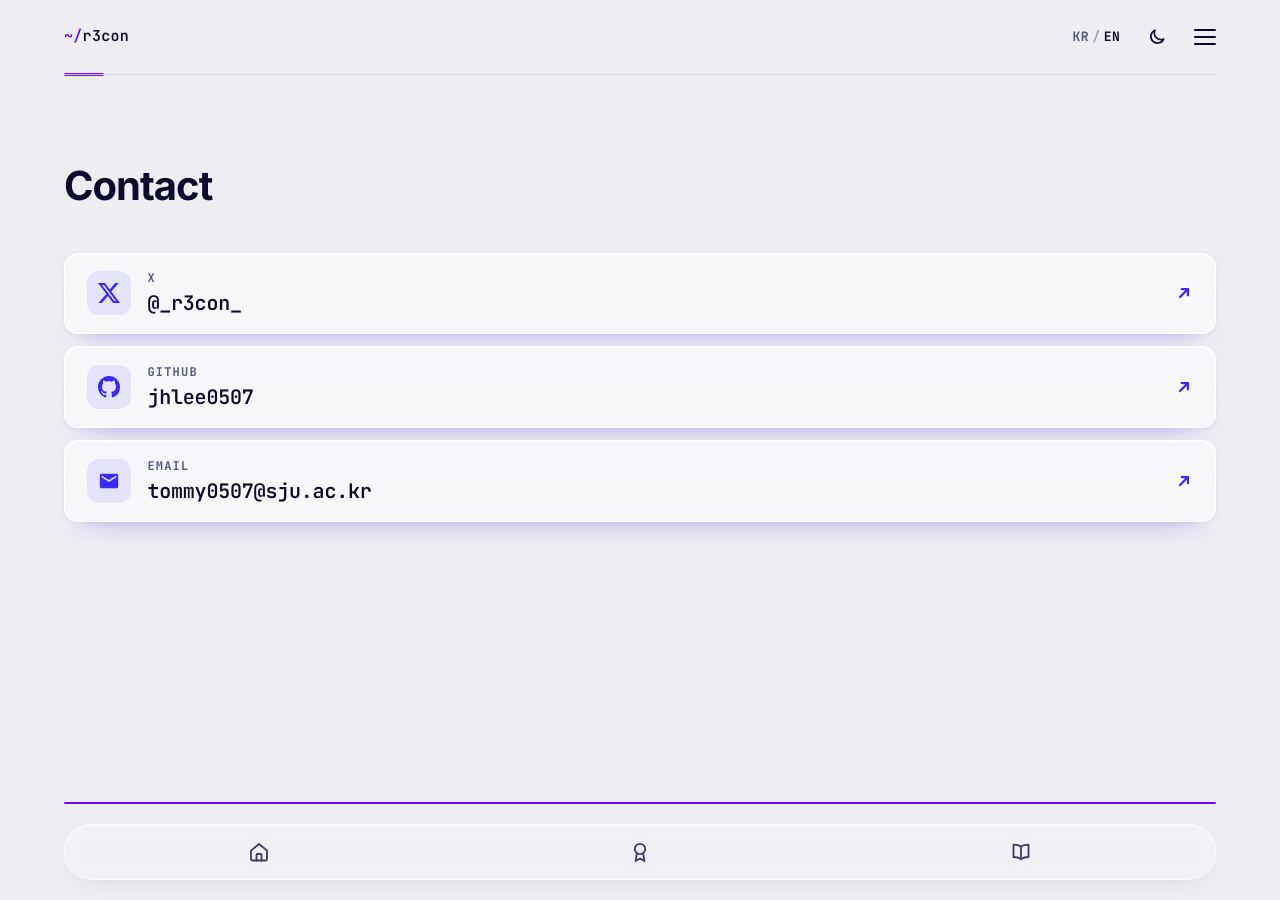
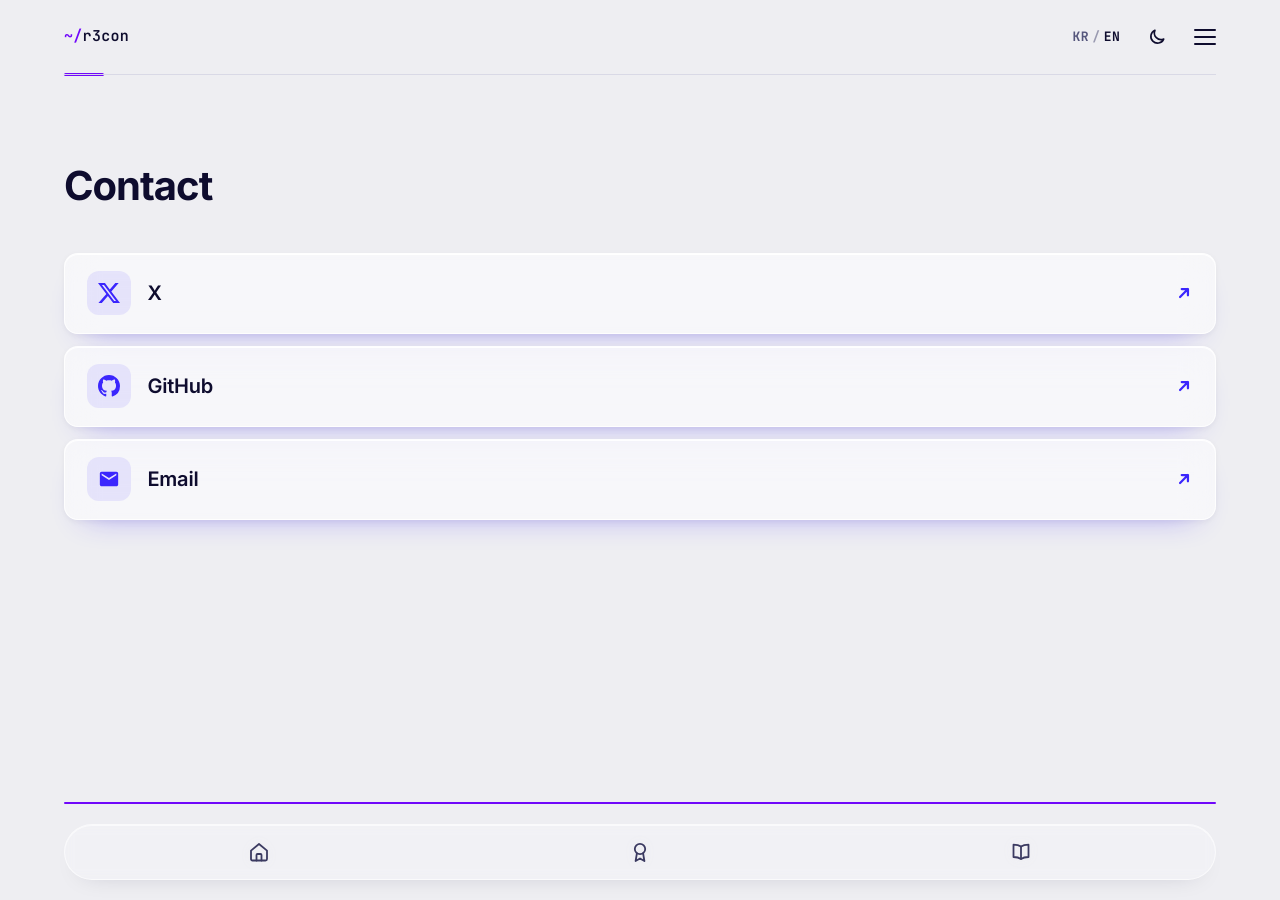
Before and after one commit to jhlee0507/jhlee0507.github.io, a Jekyll site: the page built from contact/index.html, in a window 1280 px wide. Built offline with Jekyll 4.4.1, drawn with Linux system fonts in a browser that asks for light colours.

Commit message:
Show only the logo and name on each Contact card

```diff
--- a/_config.yml
+++ b/_config.yml
@@ -16,17 +16,15 @@ intro_ko:
 description: >-
   r3con is a vulnerability researcher and Sejong University undergraduate working on Windows kernel drivers.
   WhiteHat School 4th cohort.
-# The Contact page: one card per entry. `icon` is x or github; `handle` is what the card shows for it.
-# The email is written under `text` with no `url`: its card shows the address and opens a new message.
+# The Contact page: one card per entry, showing its logo and its `name`. `icon` is x or github.
+# The email is written under `text` with no `url`: its card opens a new message to that address.
 # `name_ko` is the name of the card in Korean (left out, the English name is shown in both languages).
 contact:
   - name: X
     url: https://x.com/_r3con_
-    handle: "@_r3con_"
     icon: x
   - name: GitHub
     url: https://github.com/jhlee0507
-    handle: jhlee0507
     icon: github
   - name: Email
     name_ko: 이메일
--- a/assets/css/site.css
+++ b/assets/css/site.css
@@ -299,16 +299,13 @@ main > section:last-of-type{border-bottom:0}
 /* the bottom line of every page; under it sits the bar of glass */
 .endline{flex:none;position:relative;z-index:1;width:min(100% - 2rem,72rem);height:2px;margin-inline:auto;border-radius:2px;background:var(--accent-2)}
 @media (min-width:48rem){.endline{width:min(100% - 4rem,72rem)}}
-/* contact page: a card per way of reaching me, with its logo, its name and the handle or address */
+/* contact page: a card per way of reaching me, with its logo and its name */
 .contact-page .grid{display:block}
 .reach{list-style:none;margin:2.75rem 0 0;padding:0;display:grid;gap:.75rem}
-.reach a{justify-content:flex-start;gap:.75rem;padding:1rem}
+.reach a{justify-content:flex-start;gap:.875rem;padding:1rem}
 .reach .ico{flex:none;display:grid;place-items:center;width:2.75rem;height:2.75rem;border-radius:12px;background-color:var(--tint);color:var(--accent)}
 .reach .ico svg{width:1.375rem;height:1.375rem;fill:currentColor}
-.reach .what{flex:1 1 auto;display:flex;flex-direction:column;gap:.2rem;min-width:0}
-.reach .name{font-family:var(--mono);font-size:.75rem;line-height:1.3;font-weight:700;letter-spacing:.1em;text-transform:uppercase;color:var(--muted)}
-html[data-lang="ko"] .reach .name{letter-spacing:.01em}
-.reach .val{font-family:var(--mono);font-size:clamp(.875rem,3.9vw,1.25rem);line-height:1.3;font-weight:600;letter-spacing:-.01em;color:var(--ink);overflow-wrap:anywhere}
+.reach .name{flex:1 1 auto;min-width:0;font-size:clamp(1.0625rem,1.9vw,1.25rem);line-height:1.3;font-weight:600;letter-spacing:-.01em;color:var(--ink)}
 .reach .go{flex:none;width:1.125rem;height:1.125rem;fill:none;stroke:var(--accent);stroke-width:2;stroke-linecap:round;stroke-linejoin:round}
 @media (min-width:48rem){.reach a{gap:1rem;padding:1.1rem 1.4rem}}
 
--- a/contact/index.html
+++ b/contact/index.html
@@ -10,13 +10,13 @@ title_ko: 연락처
       <h1 id="h-contact">{% include t.html en=page.title ko=page.title_ko %}</h1>
     </div>
   </div>
-  {%- comment %} a card per entry of `contact` in _config.yml: its logo, its name, and the handle or address {% endcomment %}
+  {%- comment %} a card per entry of `contact` in _config.yml: its logo and its name; the card is the link {% endcomment %}
   <ul class="reach">
     {%- for item in site.contact %}
     {%- if item.text %}
-    <li><a href="mailto:{{ item.text | escape }}"><span class="ico">{% include icon-mail.html %}</span><span class="what"><span class="name">{% include t.html en=item.name ko=item.name_ko %}</span><span class="val">{{ item.text | escape }}</span></span><svg class="go" viewBox="0 0 16 16" width="18" height="18" aria-hidden="true"><path d="M4.5 11.5l7-7M6 4.5h5.5V10"/></svg></a></li>
+    <li><a href="mailto:{{ item.text | escape }}"><span class="ico">{% include icon-mail.html %}</span><span class="name">{% include t.html en=item.name ko=item.name_ko %}</span><svg class="go" viewBox="0 0 16 16" width="18" height="18" aria-hidden="true"><path d="M4.5 11.5l7-7M6 4.5h5.5V10"/></svg></a></li>
     {%- else %}
-    <li><a href="{{ item.url | escape }}" rel="me noopener" target="_blank"><span class="ico">{% if item.icon == 'x' %}{% include icon-x.html %}{% elsif item.icon == 'github' %}{% include icon-github.html %}{% endif %}</span><span class="what"><span class="name">{% include t.html en=item.name ko=item.name_ko %}</span><span class="val">{{ item.handle | default: item.url | escape }}</span></span><svg class="go" viewBox="0 0 16 16" width="18" height="18" aria-hidden="true"><path d="M4.5 11.5l7-7M6 4.5h5.5V10"/></svg></a></li>
+    <li><a href="{{ item.url | escape }}" rel="me noopener" target="_blank"><span class="ico">{% if item.icon == 'x' %}{% include icon-x.html %}{% elsif item.icon == 'github' %}{% include icon-github.html %}{% endif %}</span><span class="name">{% include t.html en=item.name ko=item.name_ko %}</span><svg class="go" viewBox="0 0 16 16" width="18" height="18" aria-hidden="true"><path d="M4.5 11.5l7-7M6 4.5h5.5V10"/></svg></a></li>
     {%- endif %}
     {%- endfor %}
   </ul>
```
